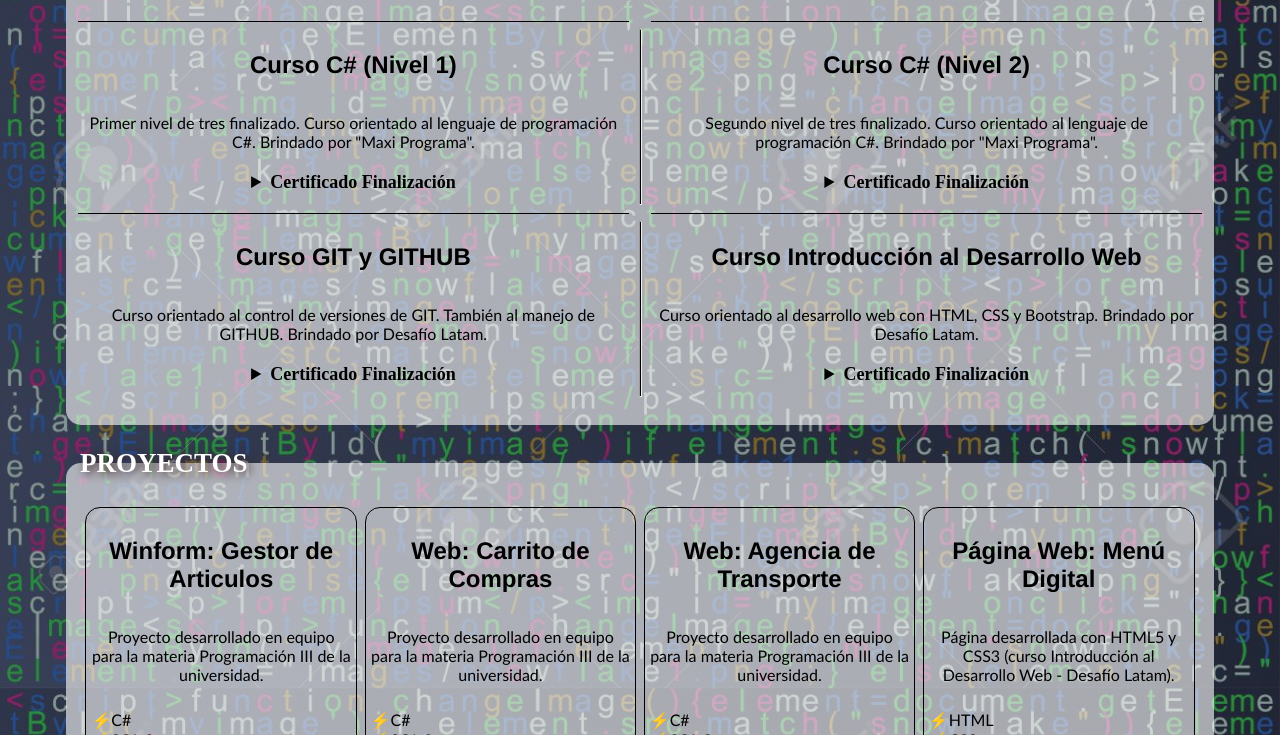
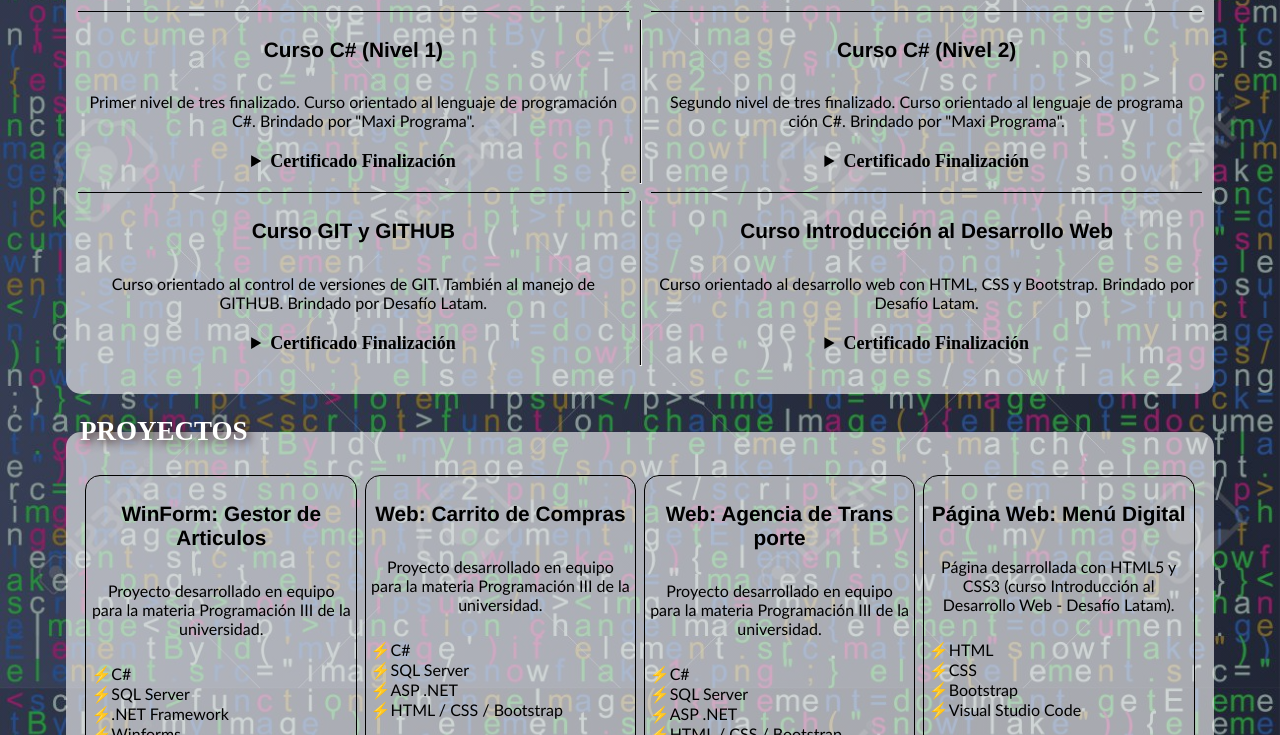
Before and after one commit to Julycen97/portfolio-Julian-Centurion, a plain HTML site: page index.html in a window 1280 px wide. Shown: the part 1281-2016 px from the top of the page. Drawn offline with Linux system fonts and the light colour scheme.

Commit message:
Sugerencia de saltos de linea

```diff
--- a/assets/CSS/styles.css
+++ b/assets/CSS/styles.css
@@ -34,7 +34,7 @@ h3, p{
 
 h3{
     font-family: 'Franklin Gothic Medium', 'Arial Narrow', Arial, sans-serif;
-    font-size: 1.5em;
+    font-size: 1.3em;
 }
 
 p, li{
--- a/index.html
+++ b/index.html
@@ -36,7 +36,7 @@
                     </legend>
                     <p>
                         Hola a tod@s ! Mi nombre es Julián Centurión, tengo 27 años y estoy recientemente recibido de la
-                        carrera Técnico Universitario en Programación en la UTN de General Pacheco ✌. <br>
+                        carrera Técnico Universitario en Programa<wbr>ción en la UTN de General Pacheco ✌. <br>
                         Me encantan los desafíos, trabajar en equipo y en la coordinación del mismo, no me cuesta
                         desenvolverme a la hora de explicar o enseñar algo, siempre estoy abierto a sugerencias y
                         cambios. Me considero una persona proactiva, responsable y puntual (sobre todo puntual).
@@ -68,7 +68,7 @@
                 </legend>
                 <div id="ListaFormacion" class="Standar">
                     <div id="TecProgra">
-                        <h3>Técnico Universitario en Programación</h3>
+                        <h3>Técnico Universitario en Programa<wbr>ción</h3>
                         <p>
                             Finalizado en la Universidad Tecnológica Nacional, sede Facultad
                             Regional
@@ -83,7 +83,7 @@
                     <div id="CursoCSharp1">
                         <h3>Curso C# (Nivel 1)</h3>
                         <p>
-                            Primer nivel de tres finalizado. Curso orientado al lenguaje de programación C#. Brindado por "Maxi Programa".
+                            Primer nivel de tres finalizado. Curso orientado al lenguaje de programa<wbr>ción C#. Brindado por "Maxi Programa".
                         </p>
                         <details>
                             <summary>Certificado Finalización</summary>
@@ -96,7 +96,7 @@
                     <div id="CursoCSharp2">
                         <h3>Curso C# (Nivel 2)</h3>
                         <p>
-                            Segundo nivel de tres finalizado. Curso orientado al lenguaje de programación C#. Brindado por "Maxi Programa".
+                            Segundo nivel de tres finalizado. Curso orientado al lenguaje de programa<wbr>ción C#. Brindado por "Maxi Programa".
                         </p>
                         <details>
                             <summary>Certificado Finalización</summary>
@@ -138,46 +138,46 @@
                 </legend>
                 <div id="ListaProyectos" class="Standar">
                     <div id="ProyectoWinform" class="Cards">
-                        <h3>Winform: Gestor de Articulos</h3>
+                        <h3>Win<wbr>Form: Gestor de Articu<wbr>los</h3>
                         <p>
-                            Proyecto desarrollado en equipo para la materia Programación III de la universidad.
+                            Proyecto desarro<wbr>llado en equipo para la materia Programa<wbr>ción III de la univer<wbr>sidad.
                         </p>
                         <!-- ACOMODAR -->
                         <p>
                             ⚡C# <br>
                             ⚡SQL Server <br>
-                            ⚡.NET Framework <br>
-                            ⚡Winforms
+                            ⚡.NET Frame<wbr>work <br>
+                            ⚡Win<wbr>forms
                         </p>
                         <a href="https://github.com/Julycen97/Sistema-de-Gestion-WinForms-CSharp" rel="noopener nofererrer" target="_blank" title="Detalles"><img
                                 src="assets/IMG/App-WinForm/App-Winform-Home.png" alt="Proyecto-WF"></a>
                     </div>
                     <div id="ProyectoWeb-Carrito" class="Cards">
-                        <h3>Web: Carrito de Compras</h3>
+                        <h3>Web: Carrito de Com<wbr>pras</h3>
                         <p>
-                            Proyecto desarrollado en equipo para la materia Programación III de la universidad.
+                            Proyecto desarro<wbr>llado en equipo para la materia Programa<wbr>ción III de la univer<wbr>sidad.
                         </p>
                         <!-- ACOMODAR -->
                         <p>
                             ⚡C# <br>
                             ⚡SQL Server <br>
                             ⚡ASP .NET <br>
-                            ⚡HTML / CSS / Bootstrap
+                            ⚡HTML / CSS / Boots<wbr>trap
                         </p>
                         <a href="https://github.com/briansablich/tp-web-equipo-13" rel="noopener nofererrer" target="_blank" title="Detalles"><img
                                 src="assets/IMG/App-WebForm/App-WebForm-Inicio.png" alt="Proyecto-WEB"></a>
                     </div>
                     <div id="ProyectoWeb-Agencia" class="Cards">
-                        <h3>Web: Agencia de Transporte</h3>
+                        <h3>Web: Agen<wbr>cia de Trans<wbr>porte</h3>
                         <p>
-                            Proyecto desarrollado en equipo para la materia Programación III de la universidad.
+                            Proyecto desarro<wbr>llado en equipo para la materia Programa<wbr>ción III de la univer<wbr>sidad.
                         </p>
                         <!-- ACOMODAR -->
                         <p>
                             ⚡C# <br>
                             ⚡SQL Server <br>
                             ⚡ASP .NET <br>
-                            ⚡HTML / CSS / Bootstrap
+                            ⚡HTML / CSS / Boots<wbr>trap
                         </p>
                         <a href="https://github.com/matinicotra/TP-SistemaGestion-AgenciaTransporte" rel="noopener nofererrer" target="_blank" title="Detalles"><img
                                 src="assets/IMG/App-WebForm-Agencia/App-Webform-Agencia-HomeAdmin.png"
@@ -186,13 +186,13 @@
                     <div id="ProyectoMenu" class="Cards">
                         <h3>Página Web: Menú Digital</h3>
                         <p>
-                            Página desarrollada con HTML5 y CSS3 (curso Introducción al Desarrollo Web - Desafío Latam).
+                            Página desarro<wbr>llada con HTML5 y CSS3 (curso Intro<wbr>ducción al Desarrollo Web - Desafío Latam).
                         </p>
                         <!-- ACOMODAR -->
                         <p>
                             ⚡HTML <br>
                             ⚡CSS <br>
-                            ⚡Bootstrap <br>
+                            ⚡Boots<wbr>trap <br>
                             ⚡Visual Studio Code
                         </p>
                         <a href="https://julycen97.github.io/menu-digital/" rel="noopener nofererrer"
```
